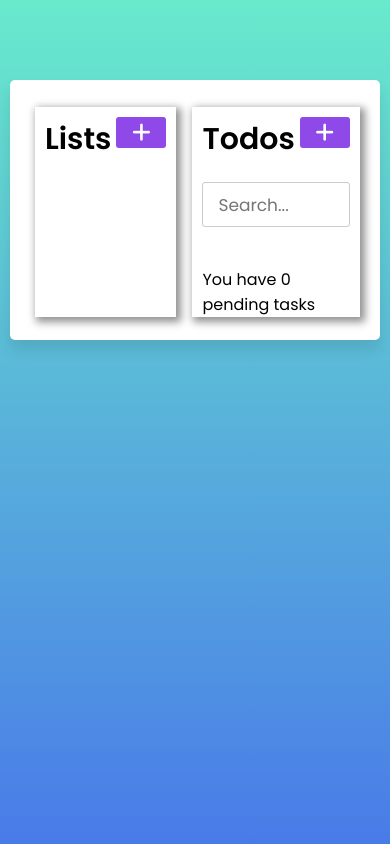
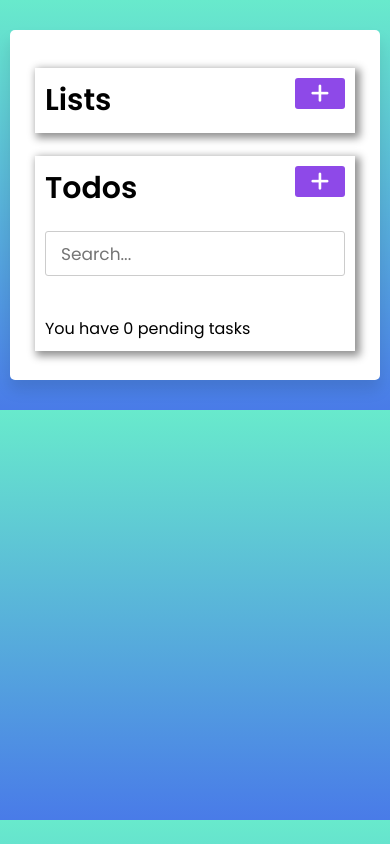
Before and after one commit to Muhaymin21/todo_flask, a Flask app: page /list/1 in a window 390 px wide. Run offline with Flask 2, Linux system fonts and the light colour scheme; data that the repository does not hold is empty; some libraries are stand-ins or nearby versions.

Commit message:
Responsive design

```diff
--- a/todoapp/static/css/list.css
+++ b/todoapp/static/css/list.css
@@ -45,6 +45,21 @@
     grid-column-gap: 5%;
     grid-template-rows: auto auto;
     grid-row-gap: 1%;
+}
+
+@media only screen and (max-width: 400px) {
+    body {
+        height: auto;
+    }
+    .wrapper {
+        margin: 20px auto;
+        grid-row-gap: 1%;
+    }
+    .container {
+        grid-column: span 2;
+        padding: 10px;
+        margin: 10px 0;
+    }
 }
 
 .wrapper header {
```
